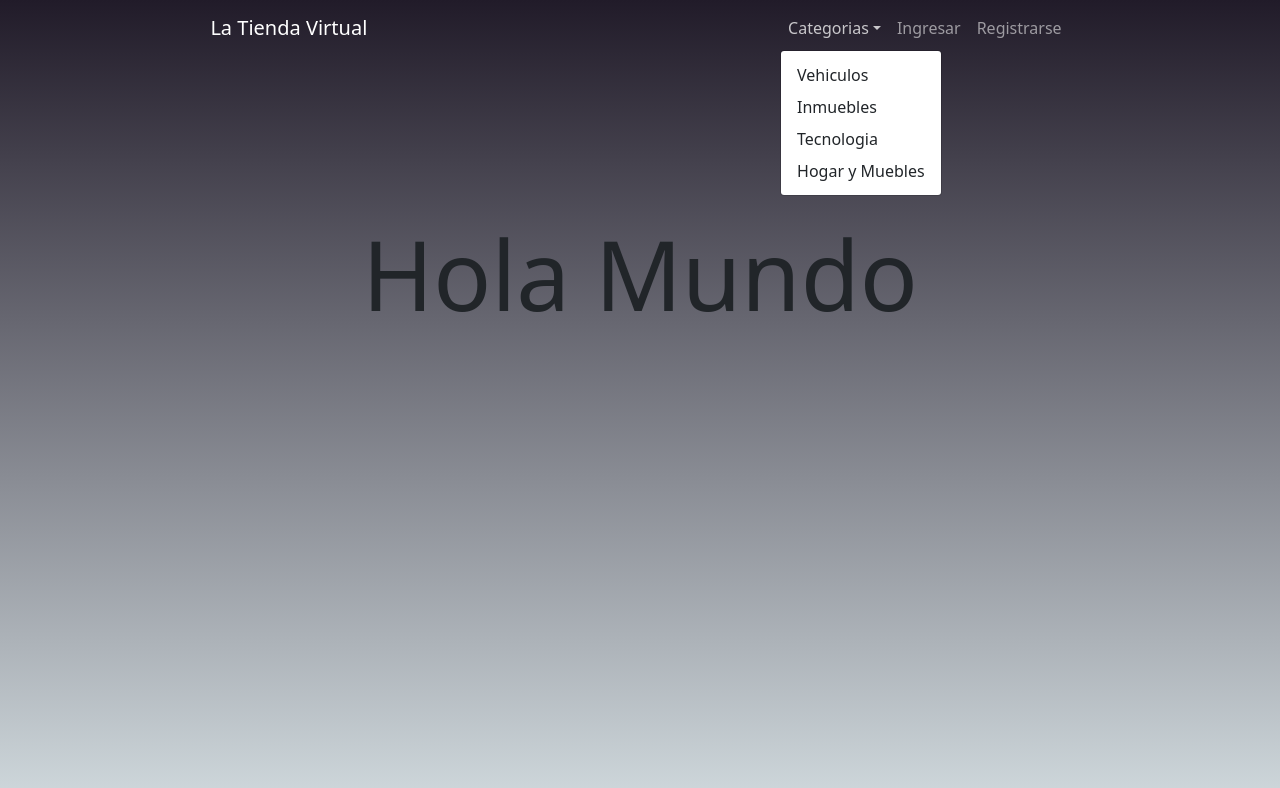
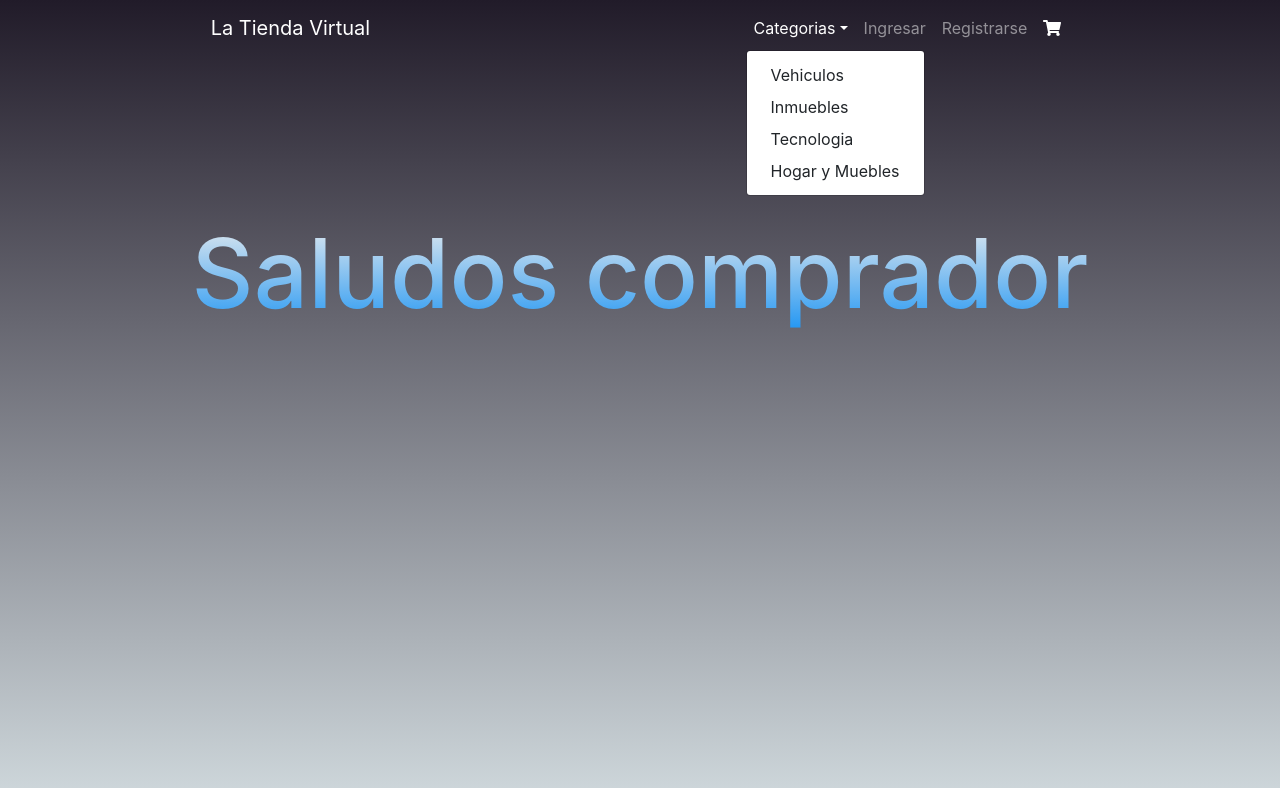
Before and after one commit to dipietronicolas/CODERHOUSE-Proyecto-Final, a React (Create React App) app: page / in a window 1280 px wide. Both pictures are taken after a click on the button "Categorias". Shown: the top 788 px of the page. Built offline with nearby package versions, Linux system fonts and the light colour scheme.

Commit message:
first commit

```diff
--- a/package.json
+++ b/package.json
@@ -3,9 +3,11 @@
   "version": "0.1.0",
   "private": true,
   "dependencies": {
+    "@fortawesome/fontawesome-free": "^5.15.1",
     "@testing-library/jest-dom": "^5.11.8",
     "@testing-library/react": "^11.2.2",
     "@testing-library/user-event": "^12.6.0",
+    "bootstrap": "^4.5.3",
     "react": "^17.0.1",
     "react-dom": "^17.0.1",
     "react-scripts": "4.0.1",
--- a/public/index.html
+++ b/public/index.html
@@ -8,8 +8,11 @@
   <meta name="theme-color" content="#000000" />
   <meta name="description" content="Web site created using create-react-app" />
   <!-- CSS only -->
+
+ <!--
   <link href="https://cdn.jsdelivr.net/npm/bootstrap@5.0.0-beta1/dist/css/bootstrap.min.css" rel="stylesheet"
     integrity="sha384-giJF6kkoqNQ00vy+HMDP7azOuL0xtbfIcaT9wjKHr8RbDVddVHyTfAAsrekwKmP1" crossorigin="anonymous">
+  -->
   <link rel="apple-touch-icon" href="%PUBLIC_URL%/logo192.png" />
   <!--
       manifest.json provides metadata used when your web app is installed on a
--- a/src/App.css
+++ b/src/App.css
@@ -1,9 +1,3 @@
 .App {
   text-align: center;
 }
-
-.center {
-  margin-top: 10rem;
-  font-size: 6rem;
-
-}
--- a/src/App.js
+++ b/src/App.js
@@ -1,19 +1,15 @@
 import './App.css';
-import { useState } from 'react';
-import NavBar from './components/NavBar';
+import 'bootstrap/dist/css/bootstrap.min.css';
+import NavBar from './components/NavBar/NavBar';
+import { ItemListContainer } from './components/ItemListContainer/ItemListContainer';
 
 function App() {
 
-  const [category, setCategory] = useState('Hola Mundo');
-
-  const handleCategory = (item) => {
-    setCategory(item);
-  }
 
   return (
     <div className="App">
-      <NavBar handleCategory={handleCategory}/>
-      <h1 className="center">{category}</h1>
+      <NavBar />
+      <ItemListContainer text={"Saludos comprador"}/>
     </div>
   );
 }
--- /dev/null
+++ b/src/components/CartWidget/CartWidget.js
@@ -0,0 +1,11 @@
+import React from 'react';
+import '@fortawesome/fontawesome-free/js/all.js';
+
+export const CartWidget = () => {
+
+    return (
+        <React.Fragment>
+            <a className="nav-link active" href="/"><i className="fas fa-shopping-cart"></i></a>
+        </React.Fragment>
+    )
+}
--- /dev/null
+++ b/src/components/ItemListContainer/ItemListContainer.css
@@ -0,0 +1,8 @@
+.center {
+    margin-top: 10rem;
+    font-size: 6rem;
+    background: -webkit-linear-gradient(#eee,#2196F3);
+    background-clip: text;
+    -webkit-background-clip: text;
+    -webkit-text-fill-color: transparent;
+}
--- /dev/null
+++ b/src/components/ItemListContainer/ItemListContainer.js
@@ -0,0 +1,11 @@
+import React from 'react';
+import './ItemListContainer.css';
+
+export const ItemListContainer = (props) => {
+
+    return(
+        <React.Fragment>
+            <h3 className="center">{props.text}</h3>
+        </React.Fragment>
+    )
+}
--- a/src/components/NavBar.js
+++ b/src/components/NavBar/NavBar.js
@@ -1,11 +1,9 @@
 import './NavBar.css';
+import '@fortawesome/fontawesome-free/js/all.js';
+import { CartWidget } from '../CartWidget/CartWidget';
 
-function NavBar(props) {
+const NavBar = () => {
 
-  const handleItem = (item) => {
-    const { handleCategory } = props;
-    handleCategory(item);
-  }
 
   return (
     <nav className="navbar navbar-expand-lg navbar-dark">
@@ -22,10 +20,10 @@ function NavBar(props) {
                 Categorias
               </a>
               <ul className="dropdown-menu" aria-labelledby="navbarDropdown">
-                <li><a className="dropdown-item" href="/#" onClick={() => handleItem('Vehiculos')}>Vehiculos</a></li>
-                <li><a className="dropdown-item" href="/#" onClick={() => handleItem('Inmuebles')}>Inmuebles</a></li>
-                <li><a className="dropdown-item" href="/#" onClick={() => handleItem('Tecnologia')}>Tecnologia</a></li>
-                <li><a className="dropdown-item" href="/#" onClick={() => handleItem('Hogar y Muebles')}>Hogar y Muebles</a></li>
+                <li><a className="dropdown-item" href="/#">Vehiculos</a></li>
+                <li><a className="dropdown-item" href="/#">Inmuebles</a></li>
+                <li><a className="dropdown-item" href="/#">Tecnologia</a></li>
+                <li><a className="dropdown-item" href="/#">Hogar y Muebles</a></li>
               </ul>
             </li>
           </ul>
@@ -37,6 +35,9 @@ function NavBar(props) {
             <li className="nav-item">
               <a className="nav-link" href="/">Registrarse</a>
             </li>
+            <li className="nav-item">
+              <CartWidget />
+            </li>
 
           </ul>
         </div>
```
Also changed, not shown: src/components/CartWidget/CartWidget.css (added), src/components/NavBar/NavBar.css (renamed from src/components/NavBar.css), 2 other files (tests, documents, lock files or other folders).
